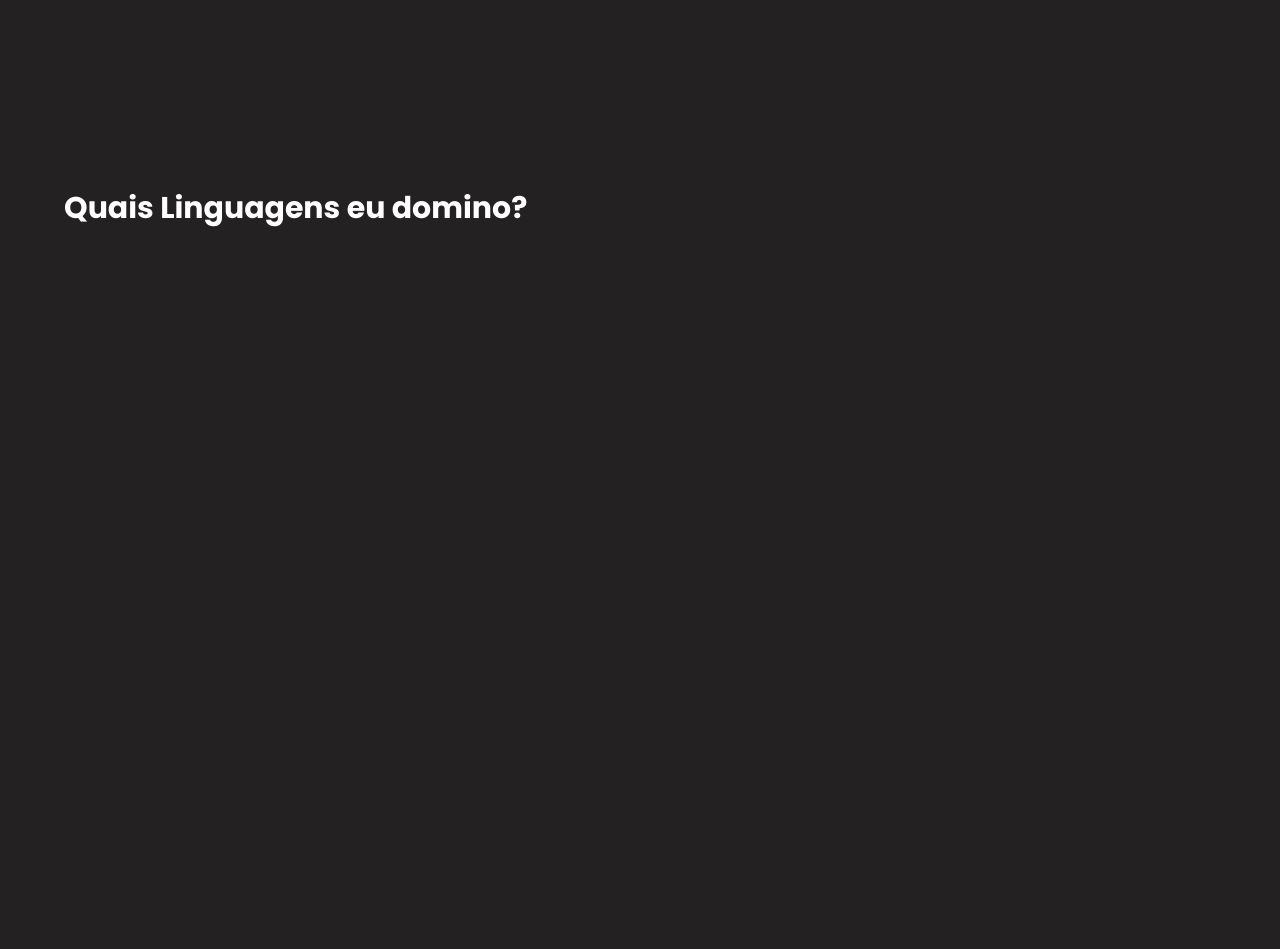
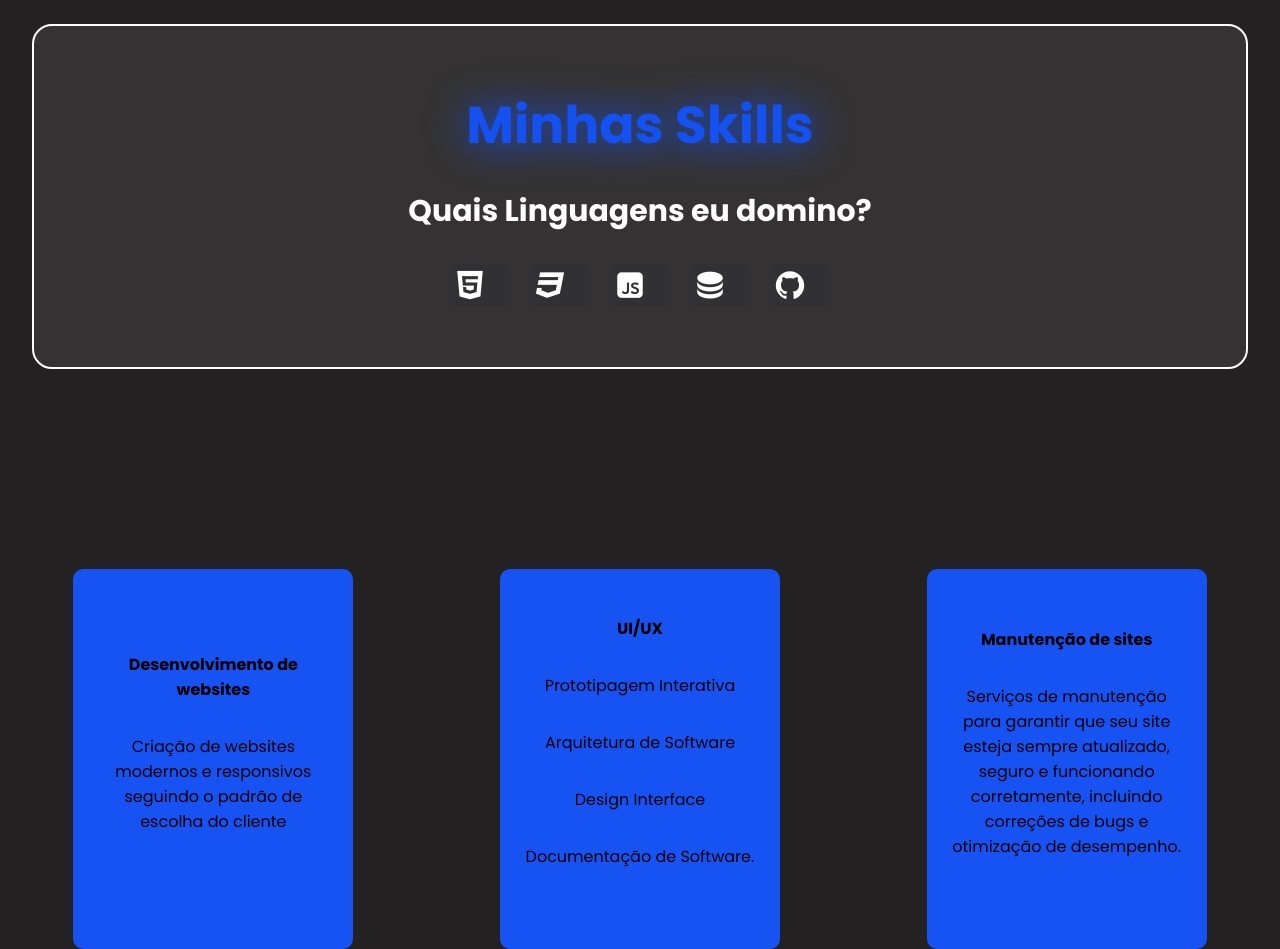
Before and after one commit to dantasz1/Portfolio, a React (Vite) app in the folder my-portifolio/: page / in a window 1280 px wide. Shown: the part 1620-2569 px from the top of the page. Before the commit the page ends 2413 px from the top, so only its background shows below. Built offline with nearby package versions, Linux system fonts and the light colour scheme.

Commit message:
Serviços

```diff
--- a/my-portifolio/index.html
+++ b/my-portifolio/index.html
@@ -4,6 +4,8 @@
     <meta charset="UTF-8" />
     <link rel="icon" type="image/svg+xml" href="/vite.svg" />
     <meta name="viewport" content="width=device-width, initial-scale=1.0" />
+    <link href="https://cdn.jsdelivr.net/npm/remixicon/fonts/remixicon.css" rel="stylesheet">
+    <link href="https://unpkg.com/boxicons@2.0.7/css/boxicons.min.css" rel="stylesheet">
     <title> Portífolio Dantas</title>
   </head>
   <body>
--- a/my-portifolio/src/pages/Home/sections/Hero/Hero.css
+++ b/my-portifolio/src/pages/Home/sections/Hero/Hero.css
@@ -1,22 +1,24 @@
-@import url('https://fonts.googleapis.com/css2?family=Poppins:wght@300;400;500;600;700;800&display=swap');
+@import url("https://fonts.googleapis.com/css2?family=Poppins:wght@300;400;500;600;700;800&display=swap");
 
-
-*{
+* {
+  font-family: "Poppins", sans-serif;
   padding: 0;
   margin: 0;
   outline: none;
   border: none;
   box-sizing: border-box;
 }
-img{
+
+img {
   width: 100%;
   display: flex;
 }
 
-body{
-    font-family: 'Poppins', sans-serif;
+body {
+  font-family: "Poppins", sans-serif;
   background-color: var(--cinza);
 }
+
 nav {
   max-width: 1440px;
   margin: auto;
@@ -25,8 +27,8 @@ nav {
   align-items: center;
   justify-content: space-between;
   gap: 2rem;
+}
 
-}
 .nav-logo {
   max-width: 150px;
 }
@@ -35,8 +37,6 @@ a {
   color: var(--branco);
   text-decoration: none;
   margin-right: 20px;
-
-
 }
 
 a:hover {
@@ -45,17 +45,17 @@ a:hover {
   text-decoration: none;
 }
 
-
-.nav-links{
+.nav-links {
   list-style: none;
   display: flex;
   align-items: center;
   gap: 3rem;
 }
+
 .link a {
   position: relative;
   padding-bottom: 0.75rem;
-    color: #fff
+  color: #fff;
 }
 
 .link a::after {
@@ -68,19 +68,19 @@ text-decoration: none;
   background-color: var(--azul);
   transition: all 0.3s ease;
 }
+
 .link a:hover::after {
   width: 70%;
-
 }
-
 
 #ola {
   color: var(--branco);
-    font-family: 'Poppins', sans-serif;
+  font-family: "Poppins", sans-serif;
 }
-.multiple-text, .h3multiple {
+
+.multiple-text,
+.h3multiple {
   color: var(--branco);
-
 }
 
 .text-gradient {
@@ -88,48 +88,55 @@ width: 70%;
   color: #fff;
   font-weight: bold;
 }
+
 #sobrenome {
   font-size: 5rem;
   font-weight: bold;
-    background: linear-gradient(45deg,  #1653F2, #1653F2, #373760 );
+  background: linear-gradient(45deg, #1653f2, #1653f2, #373760);
   -webkit-background-clip: text;
   background-clip: text;
   color: transparent;
 }
+
 .container {
   max-width: 1440px;
-    margin: auto ;
-    padding:22vh 2rem ;
-
-
-
-
+  margin: auto;
+  padding: 25vh 2rem;
 }
 
 .luz {
   position: relative;
-    box-shadow: 0 0  1000px 50px #1653F2;
+  box-shadow: 0 0 1000px 50px #1653f2;
   z-index: -100;
 }
+
 #arrow {
-
   color: var(--branco);
   display: flex;
   justify-content: center;
-    align-items: center; /* Centraliza a seta verticalmente */
+  align-items: center;
+  /* Centraliza a seta verticalmente */
   position: absolute;
-    top: 70%; /* Centraliza verticalmente */
-    left: 50%; /* Centraliza horizontalmente */
-    transform: translate(-50%, -50%); /* Corrige a centralização tanto horizontal quanto vertical */
+  top: 70%;
+  /* Centraliza verticalmente */
+  left: 50%;
+  /* Centraliza horizontalmente */
+  transform: translate(-50%, -50%);
+  /* Corrige a centralização tanto horizontal quanto vertical */
   cursor: pointer;
-    animation: moveUpDown 2s infinite; /* Adiciona animação */
+  animation: moveUpDown 2s infinite;
+  /* Adiciona animação */
 }
+
 @keyframes moveUpDown {
-    0%, 100% {
+  0%,
+  100% {
     transform: translate(-50%, 0%);
   }
+
   50% {
-        transform: translate(-50%, calc(-50% - 10px)); /* Ajuste o valor de 10px conforme necessário */
+    transform: translate(-50%, calc(-50% - 10px));
+    /* Ajuste o valor de 10px conforme necessário */
   }
 }
 
@@ -148,12 +155,7 @@ width: 70%;
   transition: transform 1s ease-in-out;
 }
 
-
-
-
-
-
-  .about  {
+.about {
   display: flex;
   justify-content: space-between;
   align-items: center;
@@ -161,13 +163,13 @@ width: 70%;
   padding: 0 50px;
 }
 
+.about img {
+  border: 1px white solid;
+  border-radius: 50px;
+  width: 280px;
+}
 
-  .about img {
-    width: 280px;
-
-  }
 .about .info h2 {
-
   align-items: center;
   text-align: center;
   color: var(--azul);
@@ -175,7 +177,6 @@ font-size: 42px;
   font-weight: 600;
   margin-bottom: 10px;
 }
-
 
 .about .info p {
   display: flex;
@@ -187,11 +188,12 @@ margin-bottom: 10px;
   font-weight: 500;
   margin-bottom: 9px;
 }
+
 .contate-btn {
   display: flex;
   align-items: center;
   text-align: center;
-      font-family: 'Poppins', sans-serif;
+  font-family: "Poppins", sans-serif;
   font-size: medium;
   font-weight: 400;
   background-color: var(--azul);
@@ -201,44 +203,102 @@ margin-bottom: 10px;
   margin-top: 30px;
   cursor: pointer;
   margin: auto;
-
 }
 
 .contate-btn:hover {
   opacity: 0.8;
+}
+
+.textSkills {
+  filter: drop-shadow(1px 1px 20px var(--azul));
+  text-align: center;
+  font-size: 52px;
+  color: var(--azul);
+}
+
+.skills .info h3 {
+  color: var(--branco);
+  font-size: 30px;
+  margin-bottom: 30px;
+  display: flex;
+}
+
+.skills .item i {
+  font-size: 34px;
+  color: #fff;
+}
+
+/* Editação Bruno */
+.habilidades {
+  display: flex;
+  justify-content: center;
+  align-items: center;
+
+  margin-top: 200px;
+
+  border: 2px solid white;
+  border-radius: 20px;
+
+  padding: 60px;
+  background-color: #ffffff14;
+}
+.icons {
+  display: flex;
+  gap: 20px;
+  justify-content: center;
+  flex-wrap: nowrap;
+}
+.item {
+  padding: 3px;
+  border-radius: 5px;
+  background-color: #313133;
+  transition: transform 0.1s;
+  width: 60px;
+}
+.item:hover {
+  cursor: pointer;
+  transform: scale(1.5);
+}
+/* Editação Bruno */
+
+.servicos {
+  position: relative;
+  display: flex;
+  justify-content: center;
+  align-items: center;
+width: 100%;
+ flex-wrap: nowrap;
+
+
+}
+.card {
+  display: flex;
+  justify-content: center;
+  align-items: center;
+  background-color: #1653f2;
+  position: relative;
+  width: 280px;
+  height: 380px;
+  margin: auto;
+ border-radius: 10px;
+}
+.conteudo {
+  padding: 20px;
+  text-align: center;
 
 }
 
-
- .skills {
-
-    margin: 25vh 0px;
-    padding: 10px 0px;
- }
-
- .textSkills {
-
-    text-align: center;
-   align-items: center;
-    font-size: 32px;
-    color: var(--branco);
-
-
- }
-
-
- .skills .left .info h3 {
-
-    color: var(--branco);
-    font-size: 30px;
-
-
- }
-.skills .right {
+.servicos .card .conteudo h4 {
 
   display: flex;
   align-items: center;
   justify-content: center;
-    flex-wrap: wrap;
-    gap: 10px;
+
 }
+
+.servicos .card .conteudo span {
+  display: flex;
+  align-items: center;
+  justify-content: center;
+  margin: 2rem auto;
+}
--- a/my-portifolio/src/pages/Home/sections/Hero/Hero.jsx
+++ b/my-portifolio/src/pages/Home/sections/Hero/Hero.jsx
@@ -1,95 +1,83 @@
 import "./Hero.css";
-import "../../../../components/PreLoad.css"
-
-import Foto from "../../../../assets/images/minhaFoto.png";
+import "../../../../components/PreLoad.css";
+import { useEffect } from "react";
+import Foto from "../../../../assets/images/fotozona.png";
 import Logo from "../../../../assets/images/logo.png";
-import { useEffect, useState } from "react";
 import initTyped from "./Hero.js"; // Importar a função initTyped
-import KeyboardArrowDownIcon from '@mui/icons-material/KeyboardArrowDown';
-import PreLoad from "../../../../components/PreLoad.jsx";
+import KeyboardArrowDownIcon from "@mui/icons-material/KeyboardArrowDown";
 
 const Hero = () => {
-  const [loading, setLoading] = useState(true); // Estado para controlar o carregamento
-
   useEffect(() => {
-    // Simulando um processo de carregamento com setTimeout
-    const timer = setTimeout(() => {
-      setLoading(false); // Definindo loading como falso após um certo tempo (simulação de carregamento completo)
-    }, 2000); // Simulando 2 segundos de carregamento
-
-    return () => clearTimeout(timer); // Limpando o timer ao desmontar o componente
-  }, []);
-
-  useEffect(() => {
-    // Inicializar Typed.js quando o componente estiver montado e loading for false
-    if (!loading) {
     const typed = initTyped(); // Inicializa o Typed.js através da função exportada
 
     // Limpar Typed ao desmontar o componente
     return () => {
       typed.destroy();
     };
-    }
-  }, [loading]);
+  }, []);
 
   return (
-    <>
-
-    <section className={`backGround1 ${loading ? 'loading' : 'loaded'}`}>
-      {loading ? (
-        <PreLoad />
-      ) : (
     <>
       <nav className="nav" id="navbar">
         <div className="nav-logo">
           <img src={Logo} alt="MinhaLogo" />
         </div>
         <ul className="nav-links">
-              <li className="link"><a href="#">&lt;Inicio&gt;</a></li>
-              <li className="link"><a href="#">&lt;Sobre mim&gt;</a></li>
-              <li className="link"><a href="#">&lt;Projetos&gt;</a></li>
-              <li className="link"><a href="#">&lt;Contato&gt;</a></li>
+          <li className="link">
+            <a href="#">&lt;Inicio&gt;</a>
+          </li>
+          <li className="link">
+            <a href="#">&lt;Sobre mim&gt;</a>
+          </li>
+          <li className="link">
+            <a href="#">&lt;Projetos&gt;</a>
+          </li>
+          <li className="link">
+            <a href="#">&lt;Contato&gt;</a>
+          </li>
         </ul>
       </nav>
-          <header className="container">
+
+      <header className="backGround container">
         <span className="luz"></span>
         <h4 id="ola">Olá, me chamo</h4>
-            <p className="text-gradient">André Luiz <span id="sobrenome">de Almeida Dantas</span></p>
-            <h3 className="h3multiple">Sou um <span className="multiple-text"></span></h3>
-            <span id="arrow"><KeyboardArrowDownIcon /></span>
+        <p className="text-gradient">
+          André Luiz <span id="sobrenome">de Almeida Dantas</span>
+        </p>
+        <h3 className="h3multiple">
+          Sou um <span className="multiple-text"></span>
+        </h3>
+        <span id="arrow">
+          <KeyboardArrowDownIcon />
+        </span>
       </header>
-        </>
-      )}
-    </section>
 
-    <section className="container">
-
+      <section className="about-me container">
         <div className="about">
-      <img src= {Foto} alt="minhaFoto"/>
-
+          <img src={Foto} alt="minhaFoto" />
           <div className="info">
             <h2 className="aboutMe">About Me</h2>
-        <p>Olá, meu nome é André! Estou cursando Análise
-          e Desenvolvimento de Sistemas na universidade
-          da UNIP Paulista, em Santos. Meu contato inicial
-           com a área de TI começou em 2023, e desde então
-           estou sempre disposto a descobrir e aprender mais,
-           buscando constantemente novos conhecimentos.
-           Trabalho como desenvolvedor front-end e tenho
-           experiência com HTML, CSS, JavaScript, React, MongoDB e PostgreSQL . . .</p>
+            <p>
+              Olá, meu nome é André! Estou cursando Análise e Desenvolvimento de
+              Sistemas na universidade da UNIP Paulista, em Santos. Meu contato
+              inicial com a área de TI começou em 2023, e desde então estou
+              sempre disposto a descobrir e aprender mais, buscando
+              constantemente novos conhecimentos. Trabalho como desenvolvedor
+              front-end e tenho experiência com HTML, CSS, JavaScript, React,
+              MongoDB e PostgreSQL . . .
+            </p>
             <button className="contate-btn">Fale comigo</button>
           </div>
         </div>
 
+        <div className="habilidades">
           <div className="skills">
             <h5 className="textSkills">Minhas Skills</h5>
-    <div className="container">
-        <div className="left">
+            <br />
             <div className="info">
               <h3>Quais Linguagens eu domino?</h3>
             </div>
-        </div>
-        <div className="right">
+            <div className="icons">
               <div className="item">
                 <i className="ri-html5-fill"></i>
               </div>
@@ -100,9 +88,6 @@ const Hero = () => {
                 <i className="ri-javascript-fill"></i>
               </div>
               <div className="item">
-                <i className="bx bxl-mongodb"></i>
-            </div>
-            <div className="item">
                 <i className="ri-database-2-fill"></i>
               </div>
               <div className="item">
@@ -111,7 +96,44 @@ const Hero = () => {
             </div>
           </div>
         </div>
+      </section>
 
+      <section className="servicos">
+
+        <div className="card">
+          <div className="conteudo">
+            <h4>Desenvolvimento de websites</h4>
+            <span>
+              Criação de websites modernos e responsivos seguindo o padrão de
+              escolha do cliente
+            </span>
+          </div>
+        </div>
+
+        <div className="card">
+          <div className="conteudo">
+
+            <h4>UI/UX</h4>
+            <span>
+               Prototipagem Interativa
+            </span>
+            <span>Arquitetura
+            de Software</span>
+            <span>Design Interface</span>
+            <span> Documentação de Software.</span>
+          </div>
+        </div>
+
+        <div className="card">
+          <div className="conteudo">
+            <h4>Manutenção de sites</h4>
+            <span>
+              Serviços de manutenção para garantir que seu site esteja sempre
+              atualizado, seguro e funcionando corretamente, incluindo correções
+              de bugs e otimização de desempenho.
+            </span>
+          </div>
+        </div>
       </section>
     </>
   );
```
Also changed, not shown: my-portifolio/src/assets/images/Foto.png (added), my-portifolio/src/assets/images/fotozona.png (added). Lines whose indentation alone changed are shown as unchanged.
